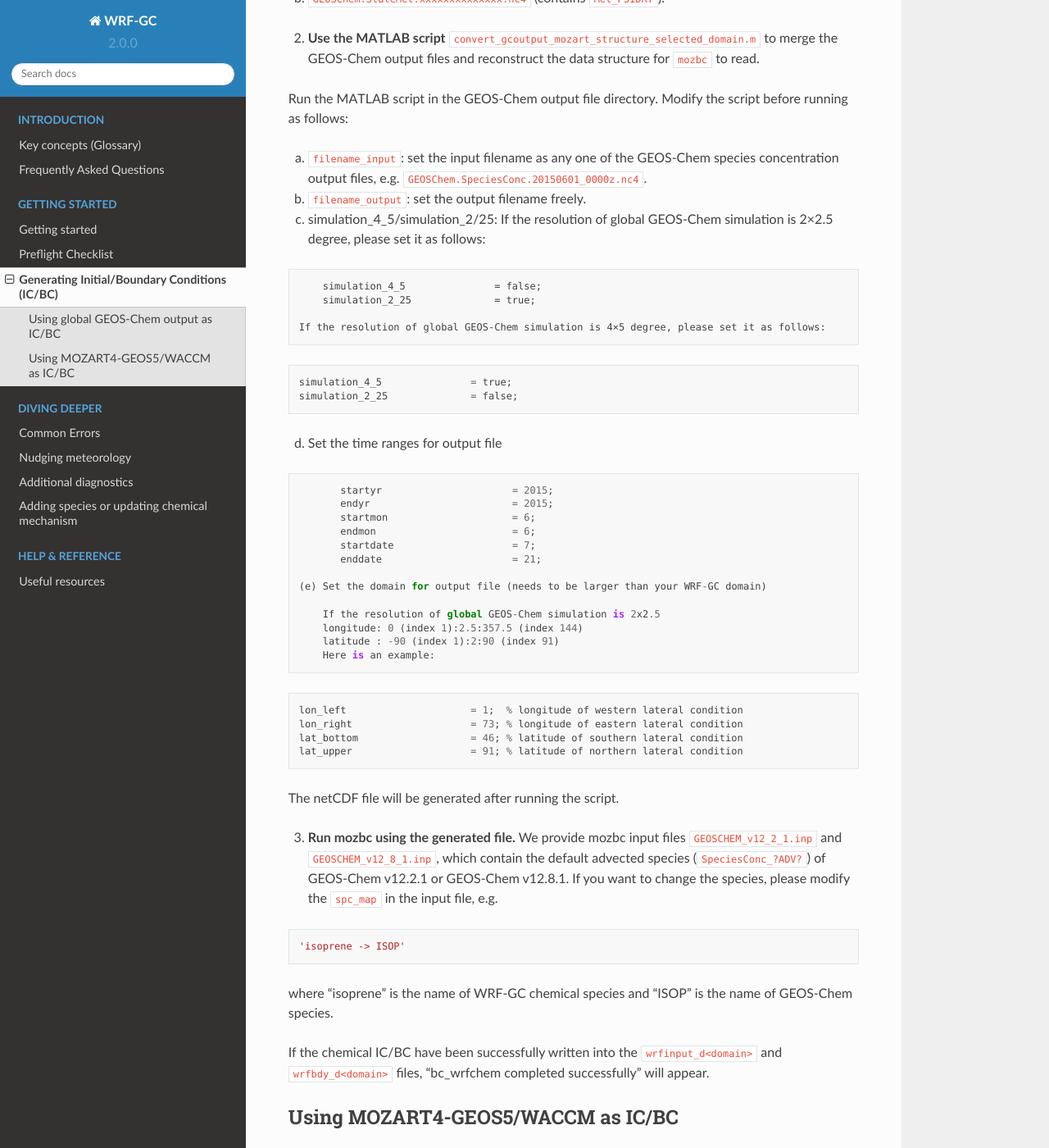
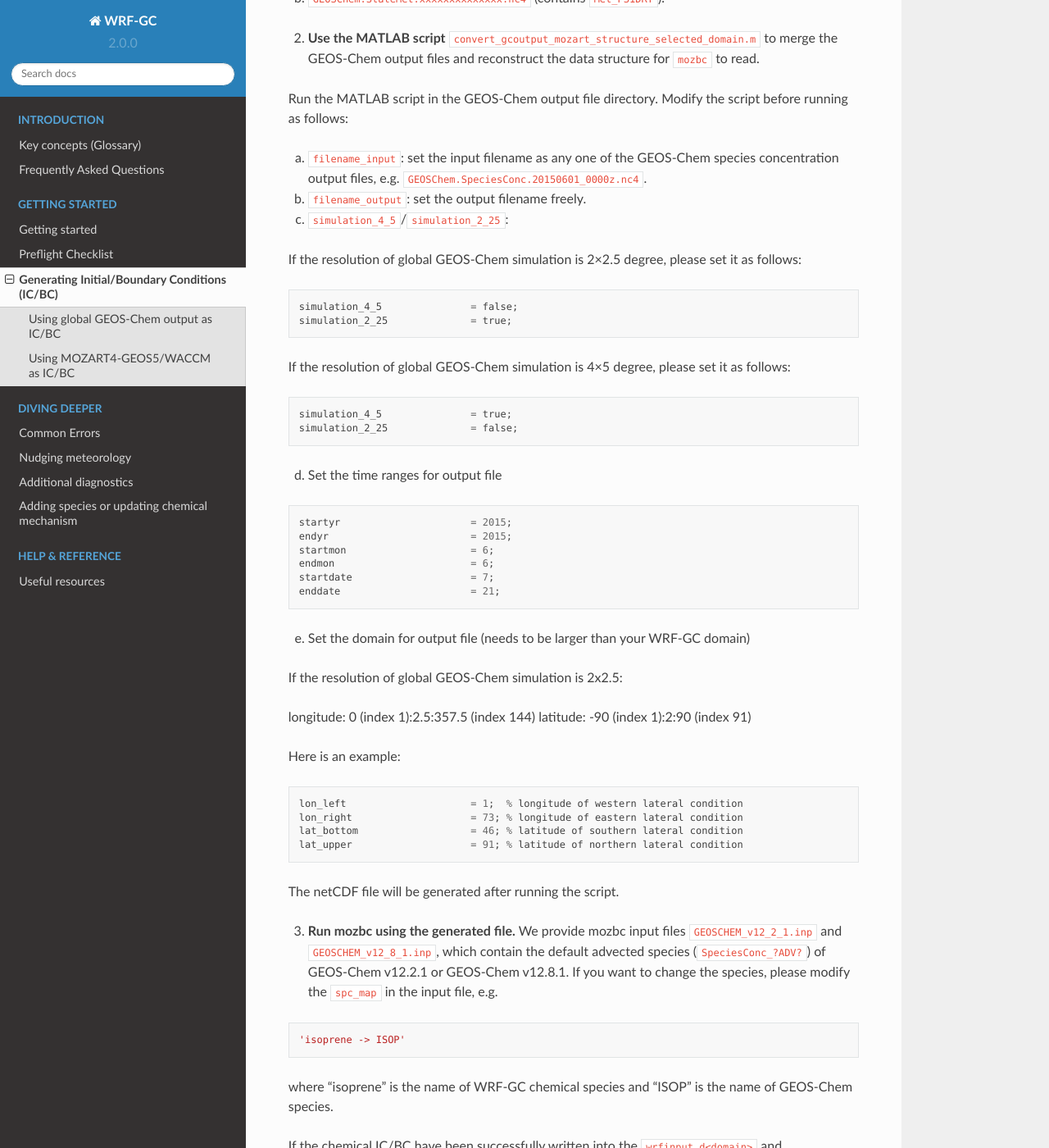
Before and after one commit to WRF-GC/documentation, a Sphinx documentation site: the page built from docs/source/icbc.rst, in a window 1280 px wide and 1400 px high, scrolled down 908 px. Shown: the whole window at 82% size. Built offline with Sphinx 7.4.7 and the Read the Docs theme 2.0.0, drawn with Linux system fonts in a browser that asks for light colours.

Commit message:
Fix formatting

```diff
--- a/docs/source/icbc.rst
+++ b/docs/source/icbc.rst
@@ -33,15 +33,16 @@
 
 (b) ``filename_output``: set the output filename freely.
 
-(c) simulation_4_5/simulation_2/25:
-    If the resolution of global GEOS-Chem simulation is 2×2.5 degree, please set it as follows:
+(c) ``simulation_4_5``/``simulation_2_25``:
+
+If the resolution of global GEOS-Chem simulation is 2×2.5 degree, please set it as follows:
 
 .. code-block::
 
         simulation_4_5               = false;
         simulation_2_25              = true;
 
-    If the resolution of global GEOS-Chem simulation is 4×5 degree, please set it as follows:
+If the resolution of global GEOS-Chem simulation is 4×5 degree, please set it as follows:
 
 .. code-block::
 
```
Also changed, not shown: other parts of docs/source/icbc.rst (+7 -5 lines).
